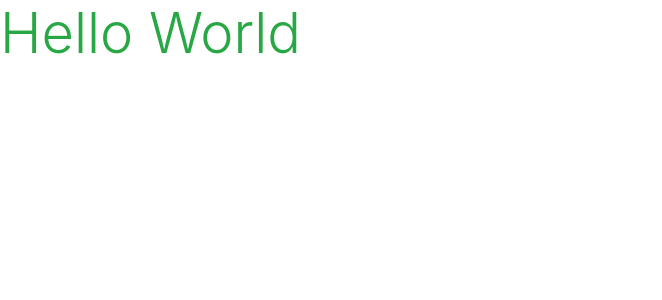
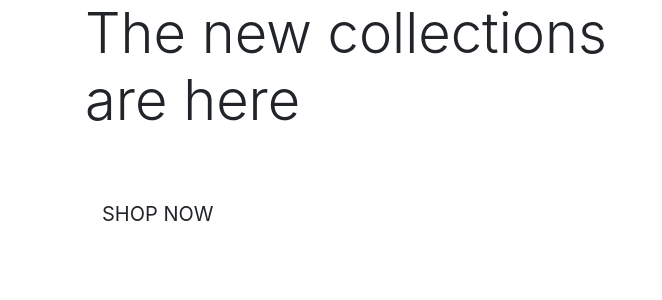
Before and after one commit to AbnocChinwads/django-ecommerce-store, a Django app: page / in a window 1280 px wide. Shown: the top 300 px of the page, without its empty margins (0-662 px from the left). Run offline with Django 3.2, Linux system fonts and the light colour scheme; some libraries are stand-ins or nearby versions.

Commit message:
Added homepage content

```diff
--- a/home/templates/home/index.html
+++ b/home/templates/home/index.html
@@ -2,6 +2,31 @@
 {% extends 'base.html' %}
 {% load static %}
 
+{% block page_header %}
+<div class="header-container">
+    <div class="row">
+        <div class="col">
+
+        </div>
+    </div>
+</div>
+{% endblock %}
+
 {% block content %}
-<h1 class="display-4 text-success">Hello World</h1>
+<div class="container h-100">
+	<div class="row h-100">
+		<div class="col-7 col-md-6 my-auto">
+            <h1 class="display-4 logo-font text-black">
+                The new collections are here
+            </h1>
+            <div class="my-5">
+                <h4>
+                    <a href="#" class="shop-now btn btn-lg rounded-0 text-uppercase py-3">
+                        Shop now
+                    </a>
+                </h4>
+            </div>
+		</div>
+	</div>
+</div>
 {% endblock %}
```
Also changed, not shown: templates/base.html (+14 -4 lines).
